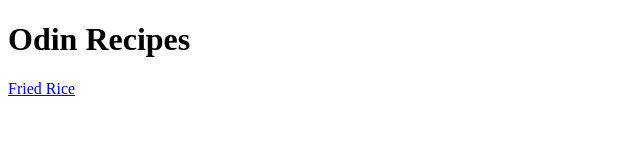
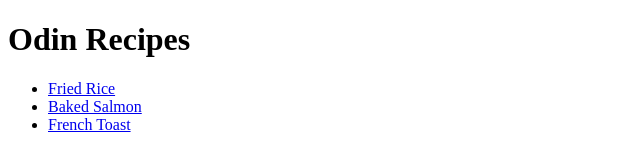
Before and after one commit to ryanbirke/odin-recipes, a plain HTML site: page index.html in a window 1280 px wide. Shown: the whole page, without its empty margins (0-640 px from the left). Drawn offline with Linux system fonts and the light colour scheme.

Commit message:
Add link to french toast recipe

```diff
--- a/index.html
+++ b/index.html
@@ -8,6 +8,10 @@
     </head>
     <body>
         <h1>Odin Recipes</h1>
-        <a href="recipes/fried_rice.html">Fried Rice</a>
+        <ul>
+            <li><a href="recipes/fried_rice.html">Fried Rice</a></li>
+            <li><a href="recipes/baked_salmon.html">Baked Salmon</a></li>
+            <li><a href="recipes/french_toast.html">French Toast</a></li>
+        </ul>
     </body>
 </html>
```
